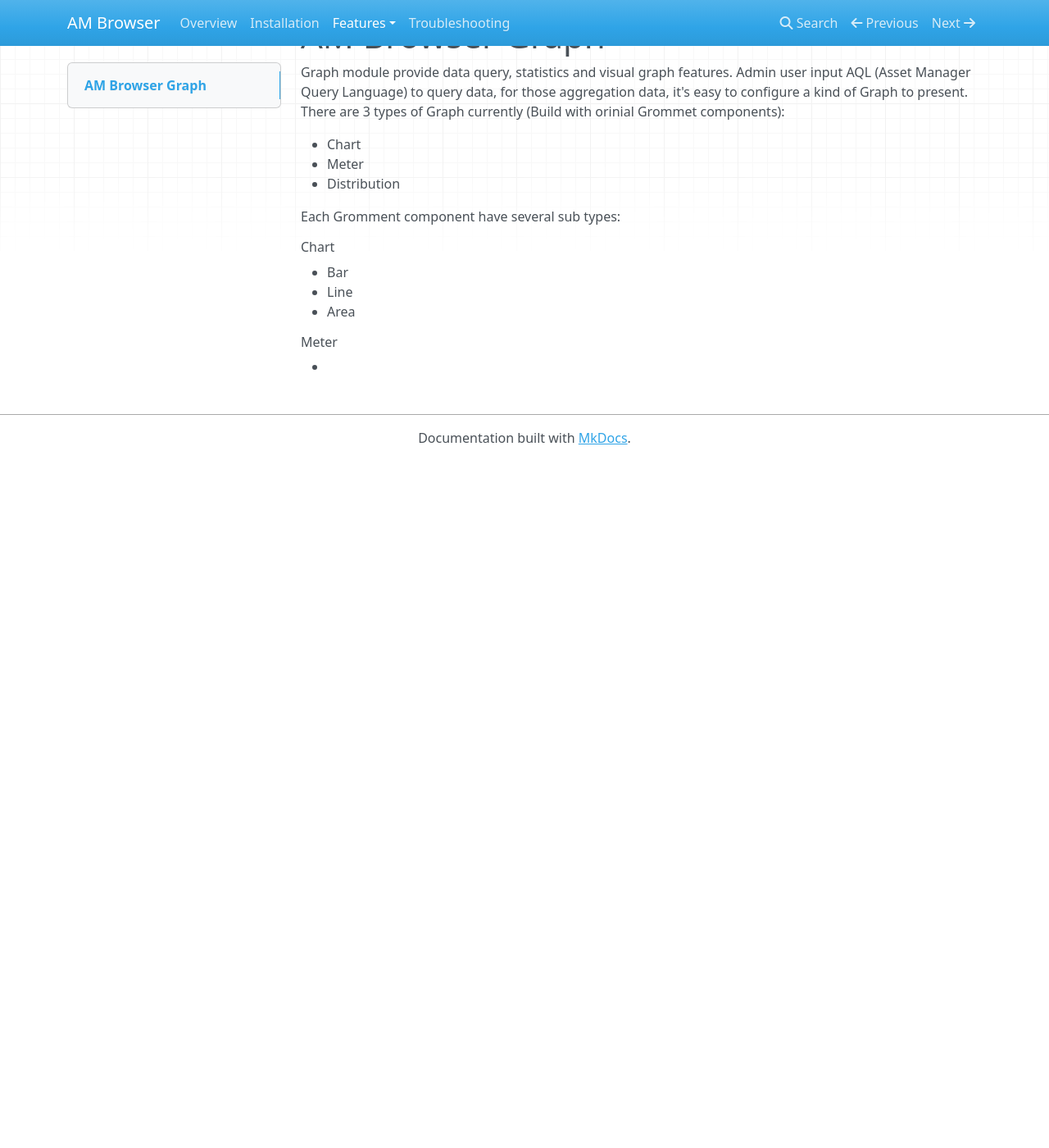
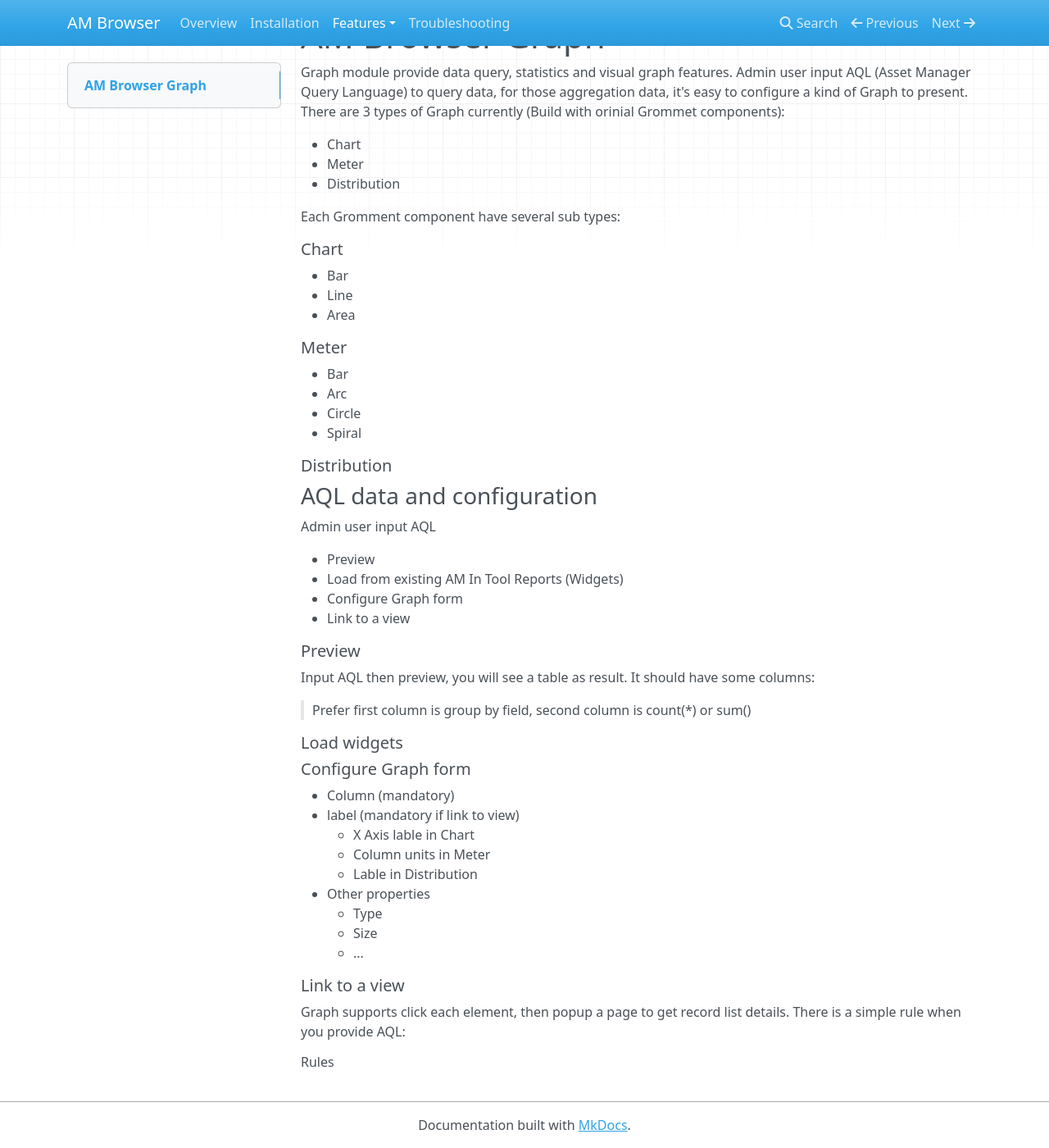
Before and after one commit to masogit/amb-doc, an MkDocs documentation site: the page built from docs/features/graph.md, in a window 1280 px wide and 1400 px high, scrolled down 58 px. Shown: the whole window at 82% size. Built offline with MkDocs 1.6.1, drawn with Linux system fonts in a browser that asks for light colours; nearby versions of some CDN libraries; old or Windows-style settings are respelled for this version of MkDocs; before the commit the page ends 900 px from its top, so only the background shows below that.

Commit message:
Update Graph

```diff
--- a/docs/features/graph.md
+++ b/docs/features/graph.md
@@ -8,10 +8,53 @@
 
 Each Gromment component have several sub types:
 
-###### Chart
+##### Chart
+
 - Bar
 - Line
 - Area
 
-###### Meter
--
+##### Meter
+
+- Bar
+- Arc
+- Circle
+- Spiral
+
+##### Distribution
+
+### AQL data and configuration
+
+Admin user input AQL
+
+- Preview
+- Load from existing AM In Tool Reports (Widgets)
+- Configure Graph form
+- Link to a view
+
+##### Preview
+
+Input AQL then preview, you will see a table as result. It should have some columns:
+
+> Prefer first column is group by field, second column is count(*) or sum(<field name>)
+
+##### Load widgets
+
+
+##### Configure Graph form
+
+- Column (mandatory)
+- label (mandatory if link to view)
+    - X Axis lable in Chart
+    - Column units in Meter
+    - Lable in Distribution
+- Other properties
+    - Type
+    - Size
+    - ...
+
+##### Link to a view
+
+Graph supports click each element, then popup a page to get record list details. There is a simple rule when you provide AQL:
+
+###### Rules
```
